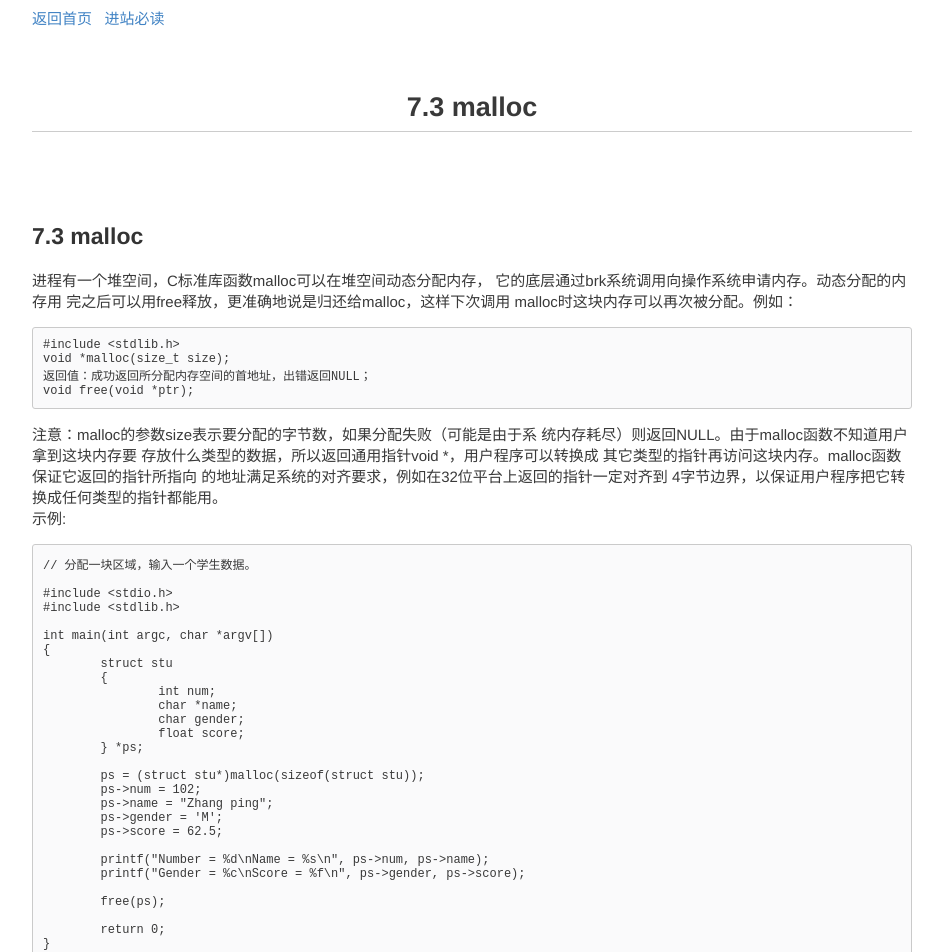
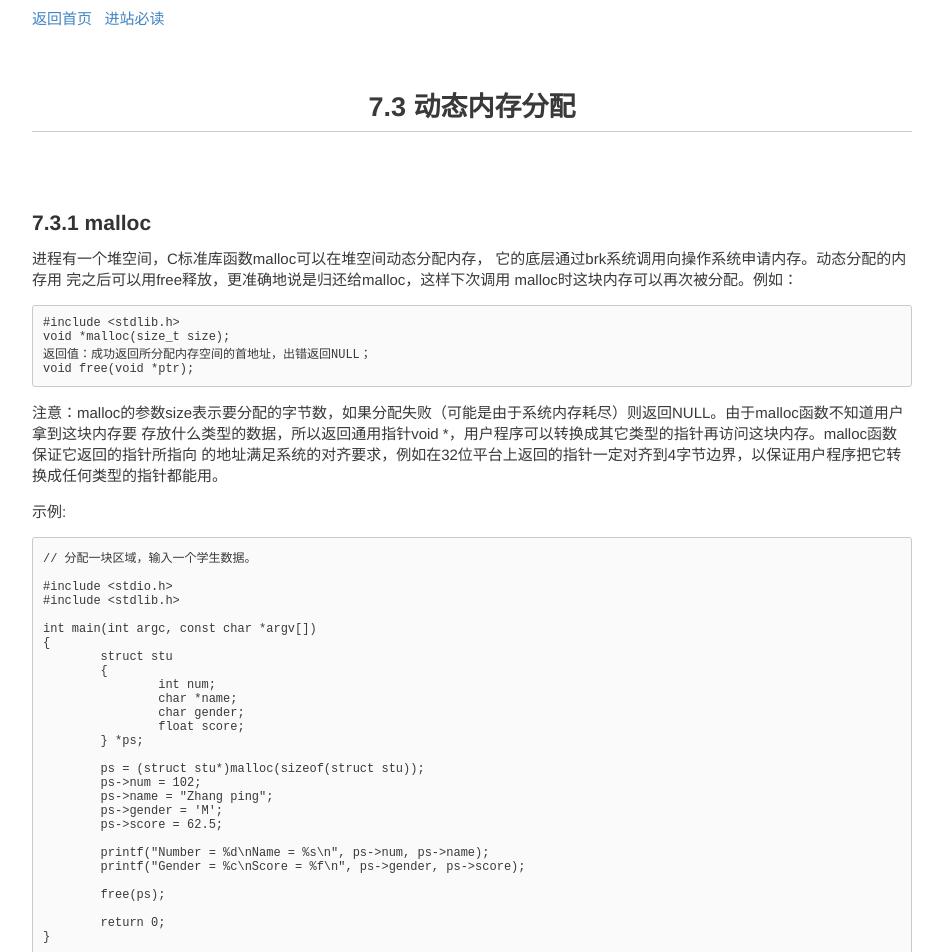
Before and after one commit to akaedu/akaedu.github.com, a Jekyll site: the page built from post/07/7.3.md, in a window 1280 px wide. Shown: the top 952 px of the page, without its empty margins (168-1111 px from the left). Built offline with Jekyll 4.4.1, drawn with Linux system fonts in a browser that asks for light colours; Markdown is read by kramdown in place of the engine named in the settings; comment, search, counter and statistics services are not loaded; some of the changed text lies outside the part shown; grey boxes are pictures that could not be loaded.

Commit message:
Update post/07/7.3.md

```diff
--- a/post/07/7.3.md
+++ b/post/07/7.3.md
@@ -1,9 +1,9 @@
 ---
 layout: post
-title: 7.3 malloc
+title: 7.3 动态内存分配
 ---
 
-##7.3 malloc
+###7.3.1 malloc
 进程有一个堆空间，C标准库函数malloc可以在堆空间动态分配内存，
 它的底层通过brk系统调用向操作系统申请内存。动态分配的内存用
 完之后可以用free释放，更准确地说是归还给malloc，这样下次调用
@@ -14,12 +14,10 @@
     返回值：成功返回所分配内存空间的首地址，出错返回NULL；
     void free(void *ptr);
 
-注意：malloc的参数size表示要分配的字节数，如果分配失败（可能是由于系
-统内存耗尽）则返回NULL。由于malloc函数不知道用户拿到这块内存要
-存放什么类型的数据，所以返回通用指针void \*，用户程序可以转换成
-其它类型的指针再访问这块内存。malloc函数保证它返回的指针所指向
-的地址满足系统的对齐要求，例如在32位平台上返回的指针一定对齐到
-4字节边界，以保证用户程序把它转换成任何类型的指针都能用。<br>
+注意：malloc的参数size表示要分配的字节数，如果分配失败（可能是由于系统内存耗尽）则返回NULL。由于malloc函数不知道用户拿到这块内存要
+存放什么类型的数据，所以返回通用指针void \*，用户程序可以转换成其它类型的指针再访问这块内存。malloc函数保证它返回的指针所指向
+的地址满足系统的对齐要求，例如在32位平台上返回的指针一定对齐到4字节边界，以保证用户程序把它转换成任何类型的指针都能用。<br>
+
 示例:
 
 	// 分配一块区域，输入一个学生数据。
@@ -27,7 +25,7 @@
 	#include <stdio.h>
 	#include <stdlib.h>
 
-	int main(int argc, char *argv[])
+	int main(int argc, const char *argv[])
 	{
 		struct stu
 		{
@@ -50,3 +48,21 @@
 
 		return 0;
 	}
+
+###7.3.2 calloc 和 realloc
+calloc的参数很像fread/fwrite的参数，分配nmemb个元素的内存空间，每个元素占size字节，并且calloc负责把这块内存空间用字节0填充，而malloc并不负责把分配的内存空间清零。
+
+	#include <stdlib.h>
+
+	void *calloc(size_t nmemb, size_t size);
+	void *realloc(void *ptr, size_t size);
+	返回值：成功返回所分配内存空间的首地址，出错返回NULL
+
+
+###7.3.3 alloca
+alloca函数不是在堆上分配空间，而是在调用者函数的栈帧上分配空间，类似于C99的变长数组，当调用者函数返回时自动释放栈帧，所以不需要free。
+
+	#include <alloca.h>
+
+	void *alloca(size_t size);
+	返回值：返回所分配内存空间的首地址，如果size太大导致栈空间耗尽，结果是未定义的
```
